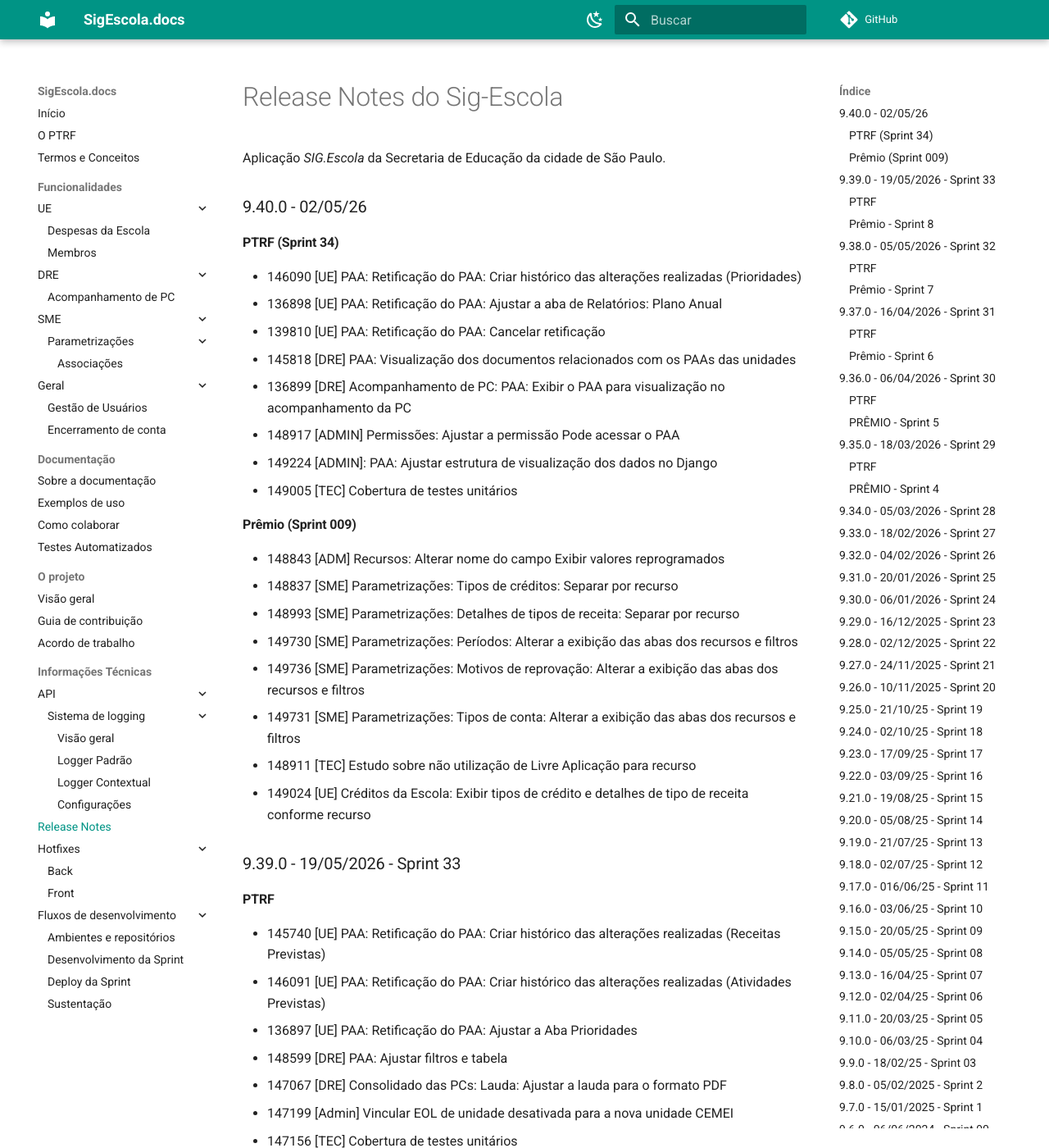
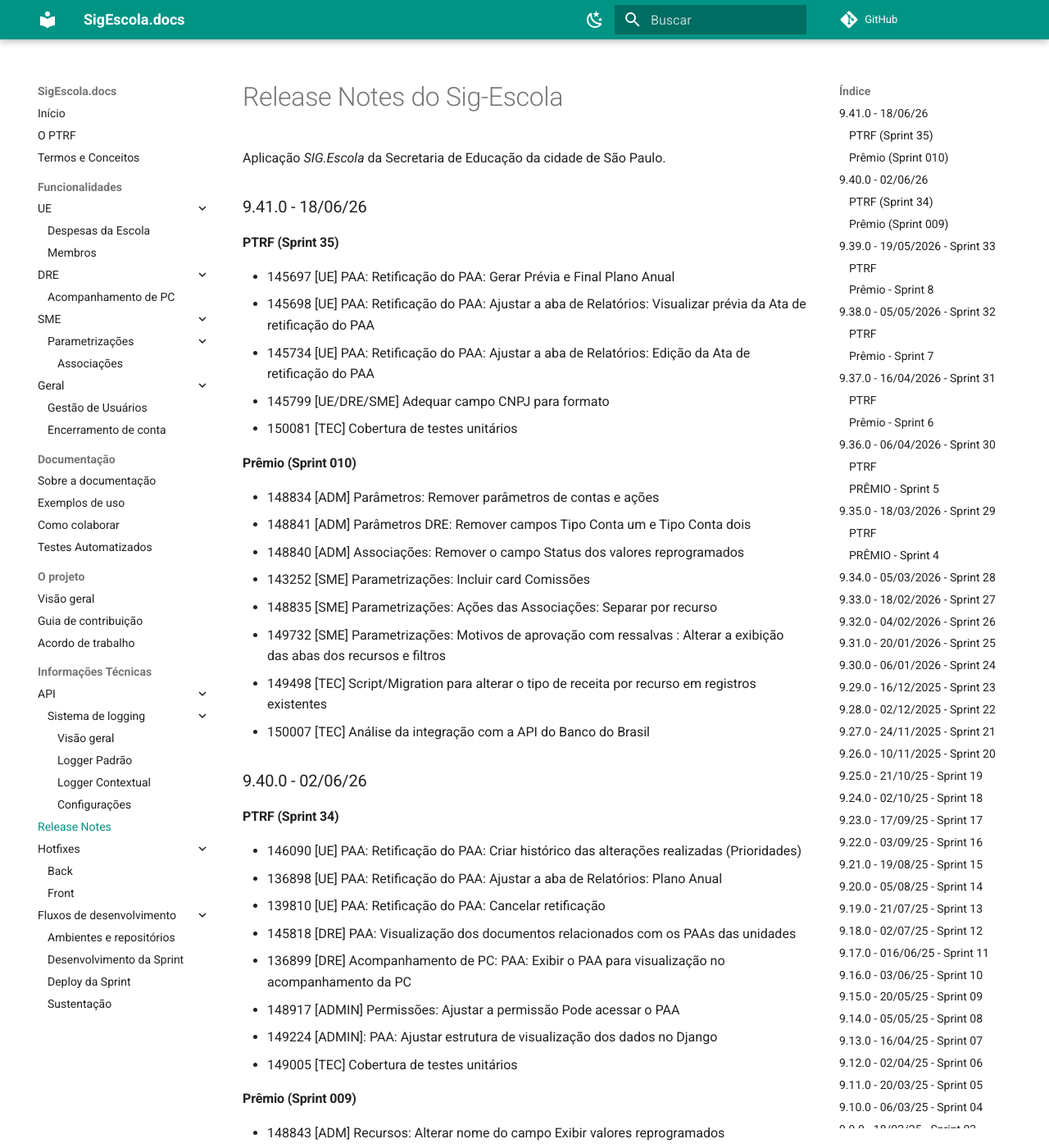
Before and after one commit to prefeiturasp/SME-PTRF-Docs, an MkDocs documentation site: the page built from docs/projeto/release_notes.md, in a window 1280 px wide and 1400 px high. Shown: the whole window at 82% size. Built offline with MkDocs 1.6.1 and Material for MkDocs 9.7.7, drawn with Linux system fonts in a browser that asks for light colours; comment, search, counter and statistics services are not loaded.

Commit message:
Update release notes for version 9.41.0
Updated release notes for version 9.41.0, including new features and changes from Sprint 35 and Sprint 010.

```diff
--- a/docs/projeto/release_notes.md
+++ b/docs/projeto/release_notes.md
@@ -2,7 +2,25 @@
 
 Aplicação *SIG.Escola* da Secretaria de Educação da cidade de São Paulo.
 
-### 9.40.0 - 02/05/26
+### 9.41.0 - 18/06/26
+#### PTRF (Sprint 35)
+* 145697 [UE] PAA: Retificação do PAA: Gerar Prévia e Final Plano Anual
+* 145698 [UE] PAA: Retificação do PAA: Ajustar a aba de Relatórios: Visualizar prévia da Ata de retificação do PAA
+* 145734 [UE] PAA: Retificação do PAA: Ajustar a aba de Relatórios: Edição da Ata de retificação do PAA
+* 145799 [UE/DRE/SME] Adequar campo CNPJ para formato
+* 150081 [TEC] Cobertura de testes unitários
+
+#### Prêmio (Sprint 010)
+* 148834 [ADM] Parâmetros: Remover parâmetros de contas e ações
+* 148841 [ADM] Parâmetros DRE: Remover campos Tipo Conta um e Tipo Conta dois
+* 148840 [ADM] Associações: Remover o campo Status dos valores reprogramados
+* 143252 [SME] Parametrizações: Incluir card Comissões
+* 148835 [SME] Parametrizações: Ações das Associações: Separar por recurso
+* 149732 [SME] Parametrizações: Motivos de aprovação com ressalvas : Alterar a exibição das abas dos recursos e filtros
+* 149498 [TEC] Script/Migration para alterar o tipo de receita por recurso em registros existentes
+* 150007 [TEC] Análise da integração com a API do Banco do Brasil
+
+### 9.40.0 - 02/06/26
 #### PTRF (Sprint 34)
 * 146090 [UE] PAA: Retificação do PAA: Criar histórico das alterações realizadas (Prioridades)
 * 136898 [UE] PAA: Retificação do PAA: Ajustar a aba de Relatórios: Plano Anual
```
